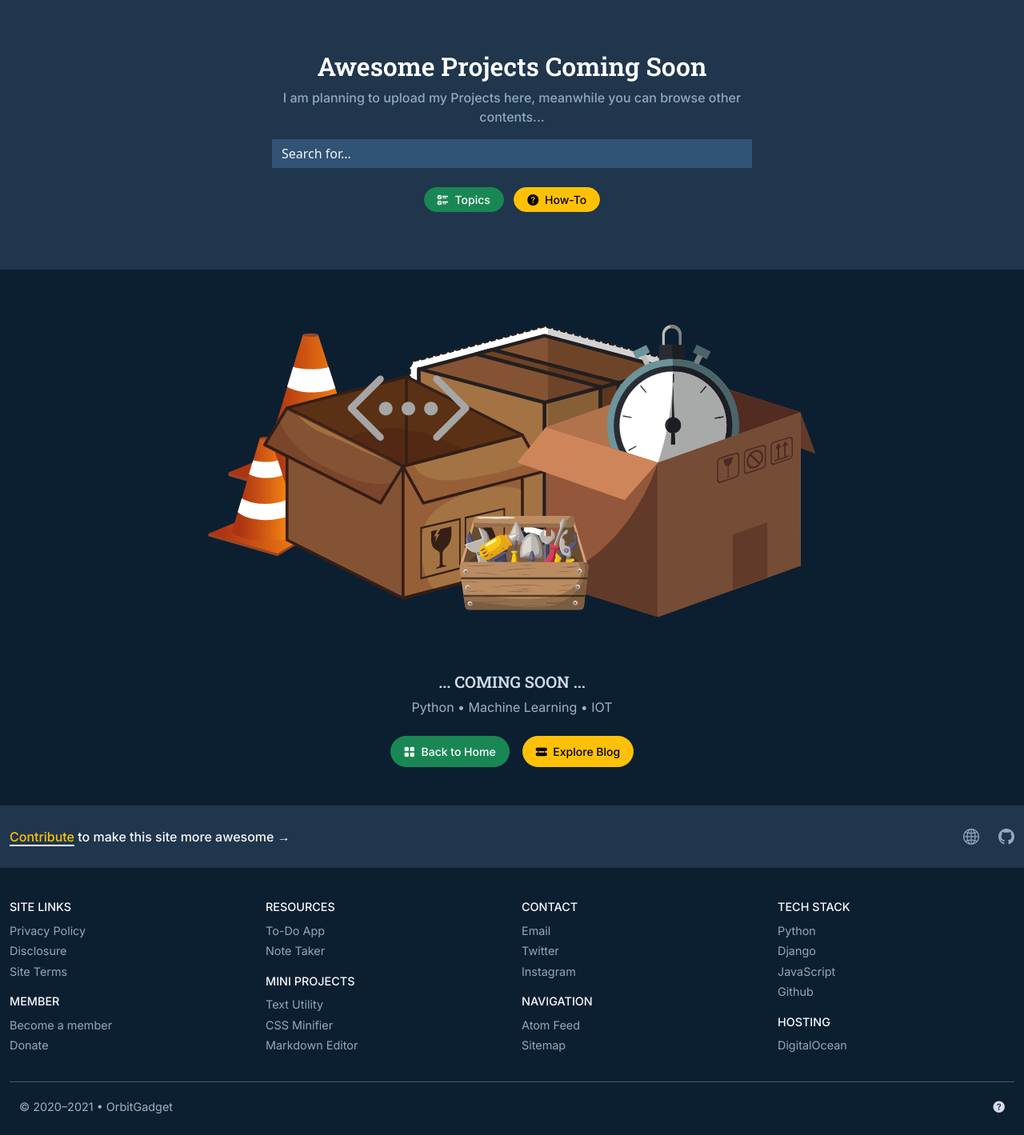
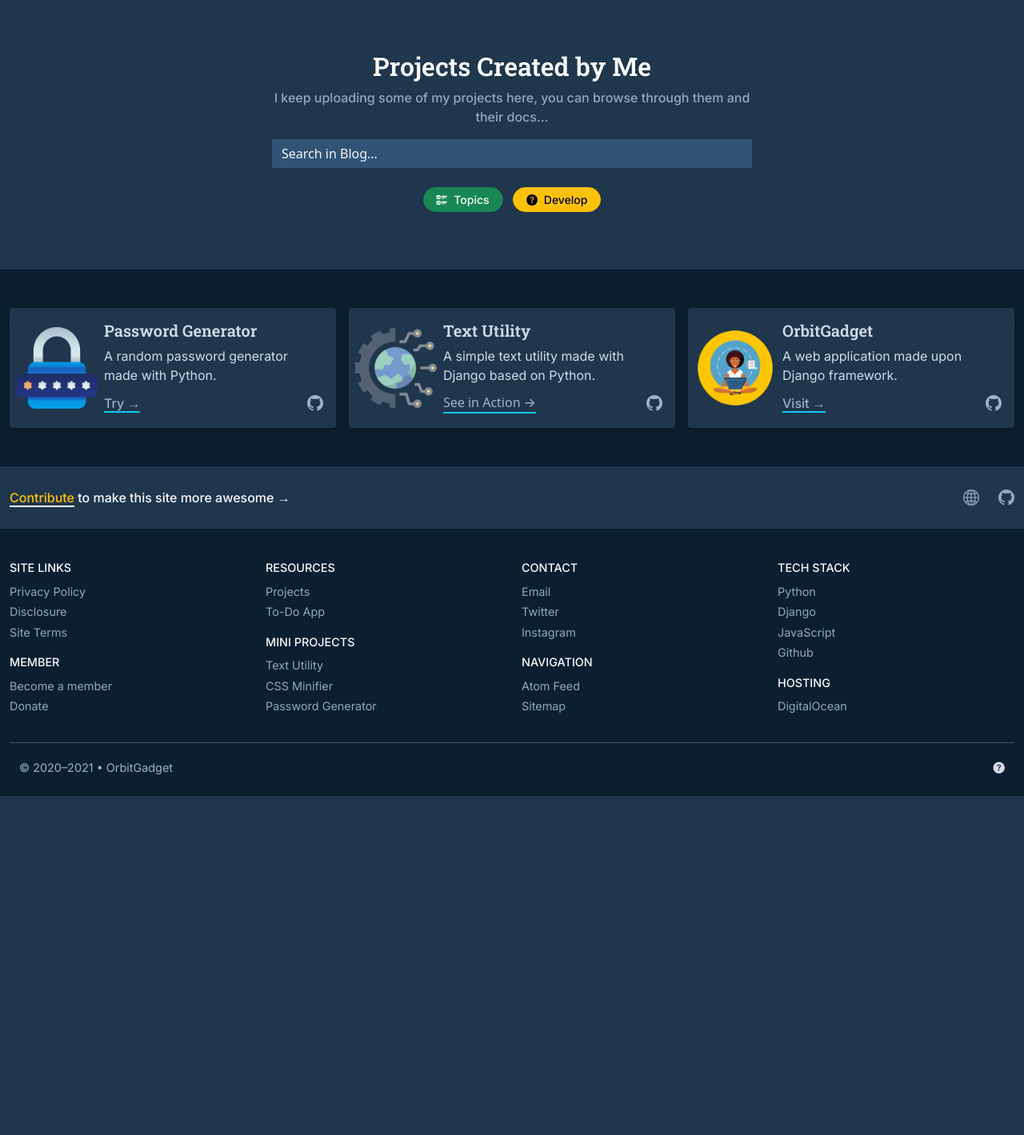
Before and after one commit to ajaycc17/chrysalis_2, a Django app: page /projects/ in a window 1280 px wide. Shown: the part 56-1475 px from the top of the page at 80% size. After the commit the page ends 1051 px from the top, so only its background shows below. Run offline with Django 3.2, Linux system fonts and the light colour scheme; some libraries are stand-ins or nearby versions.

Commit message:
password generator

```diff
--- a/blog/views.py
+++ b/blog/views.py
@@ -81,7 +81,7 @@ def blogPost(request, slug):
 
     elif catpost.count() != 0:
         postCount1 = len(catpost)
-        no_of_posts = 1
+        no_of_posts = 12
         page = request.GET.get('page')
         if page is None:
             page = 1
--- a/project/urls.py
+++ b/project/urls.py
@@ -3,4 +3,5 @@ from . import views
 
 urlpatterns = [
     path('', views.projectHome, name='projectHome'),
+    path('password-generator/', views.passGen, name='passGen'),
 ]
--- a/project/views.py
+++ b/project/views.py
@@ -1,5 +1,55 @@
 from django.shortcuts import render
+import random
 
 
 def projectHome(request):
     return render(request, 'project/index.html')
+
+
+def passGen(request):
+    digits = ['0', '1', '2', '3', '4', '5', '6', '7', '8', '9']
+    lowercase = ['a', 'b', 'c', 'd', 'e', 'f', 'g', 'h',
+                 'i', 'j', 'k', 'm', 'n', 'o', 'p', 'q',
+                 'r', 's', 't', 'u', 'v', 'w', 'x', 'y',
+                 'z']
+    uppercase = ['A', 'B', 'C', 'D', 'E', 'F', 'G', 'H',
+                 'I', 'J', 'K', 'M', 'N', 'O', 'p', 'Q',
+                 'R', 'S', 'T', 'U', 'V', 'W', 'X', 'Y',
+                 'Z']
+    special = ['@', '#', '$', '%', '=', ':', '?', '.', '/', '|', '~', '>',
+               '*', '(', ')', '<']
+    collection = digits + uppercase + lowercase + special
+
+    userInput = request.GET.get('strength')
+    try:
+        strn = int(userInput)
+        if strn < 12:
+            strn = 12
+
+        elif strn > 100:
+            strn = 100
+
+        dig = random.choice(digits)
+        low = random.choice(lowercase)
+        up = random.choice(uppercase)
+        sym = random.choice(special)
+
+        rnd_char = []
+        rnd_char.append(dig)
+        rnd_char.append(low)
+        rnd_char.append(up)
+        rnd_char.append(sym)
+
+        for i in range(strn-4):
+            rnd_char.append(random.choice(collection))
+
+        random.shuffle(rnd_char)
+        password = ""
+        for j in rnd_char:
+            password = password + j
+
+    except:
+        password = ""
+
+    context = {'password': password}
+    return render(request, 'project/passwordGenerator.html', context)
--- a/static/css/prism.css
+++ b/static/css/prism.css
@@ -186,9 +186,10 @@ div.code-toolbar > .toolbar > .toolbar-item > button{
 }
 
 div.code-toolbar > .toolbar > .toolbar-item > span{
-	color: #d1deea;
-	border: solid 2px #9c9c9c;
+	color: #ffc600;
+	font-weight: 500;
 	border-radius: 5px;
+	text-transform: uppercase;
 }
 
 div.code-toolbar > .toolbar > .toolbar-item > a:hover,
--- a/templates/base.html
+++ b/templates/base.html
@@ -379,14 +379,14 @@
           <div class="col-6 col-md-3">
             <h3 class="fw-500 text-uppercase">Resources</h3>
             <ul class="footerMenu">
+                <li><a href="/projects">Projects</a></li>
                 <li><a href="https://projects.orbitgadget.com">To-Do App</a></li>
-                <li><a href="/">Note Taker</a></li>
             </ul>
             <h3 class="fw-500 text-uppercase">Mini Projects</h3>
             <ul class="footerMenu">
               <li><a href="/">Text Utility</a></li>
               <li><a href="/">CSS Minifier</a></li>
-              <li><a href="/">Markdown Editor</a></li>
+              <li><a href="/projects/password-generator">Password Generator</a></li>
             </ul>
           </div>
           <div class="col-6 col-md-3">
--- a/templates/blog/blogPost.html
+++ b/templates/blog/blogPost.html
@@ -58,7 +58,7 @@
                   <a class="authSocial" href="https://github.com/ajaycc17"><i class="bi bi-github"></i></a>
                 </span>
               </div>
-              <p class="authBio mb-0">Ajay Choudhury is the co-founder of OrbitGadget. He is a tech geek and a constant learner with a burning passion for technology. He loves sharing his know-how with others through his projects and blog. When not coding or writing content he loves playing football or enjoying music.</p>
+              <p class="authBio mb-0">A learner and a student of technlogy. He loves sharing experiences and learning with others through his projects and blog. Along with technology, he loves playing football and enjoys listening to music and podcasts.</p>
             </div>
           </div>
         </div>
--- a/templates/project/index.html
+++ b/templates/project/index.html
@@ -5,39 +5,108 @@
 {% load static %}
 {% block body %}
 
+<!-- header section -->
+
 <section class="py-3 text-center container-fluid bg-blog">
     <div class="py-lg-5 py-3 mx-2">
         <div class="col-lg-6 col-md-8 mx-auto">
-            <h1 class="fs-2">Awesome Projects Coming Soon</h1>
+            <h1 class="fs-2">Projects Created by Me</h1>
             <p class="textCol fw-500 px-3">
-                I am planning to upload my Projects here, meanwhile you can browse other contents...
+                I keep uploading some of my projects here, you can browse through them and their docs...
             </p>
             <div class="d-block mx-3">
                 <form method="get" action="/search/" class="d-flex mb-3">
-                    <input type="search" class="form-control rounded-0 border-0" name="query" id="query" placeholder="Search for..." aria-label="Search">
+                    <input type="search" class="form-control rounded-0 border-0" name="query" id="query" placeholder="Search in Blog..." aria-label="Search">
                 </form>
             </div>
             <p class="mb-0">
                 <a href="/blog/topics" class="my-2 me-2">
                     <button type="button" class="my-2 btn btn-sm btn-success rounded-pill fw-500 px-3"><i class="bi bi-ui-checks pe-1"></i> Topics</button>
                 </a>
-                <a href="/blog/how-to" class="my-2">
-                    <button type="button" class="my-2 btn btn-sm btn-warning rounded-pill fw-500 px-3"><i class="bi bi-question-circle-fill pe-1"></i> How-To</button>
+                <a href="/blog/development" class="my-2">
+                    <button type="button" class="my-2 btn btn-sm btn-warning rounded-pill fw-500 px-3"><i class="bi bi-question-circle-fill pe-1"></i> Develop</button>
                 </a>
             </p>
         </div>
     </div>
 </section>
 
-<main class="album pt-4 py-4">
-    <div class="container">
-        <img style="max-width:800px;" class="mx-auto d-block" src="{% static 'images/Coming Soon.png' %}" alt="No Results Found" width="100%">
-        <h4 class="text-center mainText fs-5 mt-4">... COMING SOON ...</h4>
-        <p class="text-center boldText">Python • Machine Learning • IOT</p>
+<!-- main section -->
 
-        <div class="mt-4 mb-4 d-flex justify-content-center">
-            <a href="/"><button type="button" class="btn btn-sm btn-success rounded-pill fw-500 px-3 py-2 me-3"><i class="bi bi-grid-fill pe-1"></i> Back to Home</button></a>
-            <a href="/blog"><button type="button" class="btn btn-sm btn-warning rounded-pill fw-500 px-3 py-2"><i class="bi bi-hdd-rack-fill pe-1"></i> Explore Blog</button></a>
+<main class="container-fluid py-4 bg-back">
+    <div class="album py-4">
+        <div class="container">
+            <div class="row row-cols-1 row-cols-sm-2 row-cols-md-3 g-3">
+                <div class="col">
+                    <div class="card shadow bg-card">
+                        <div class="row g-0 d-flex align-items-center">
+                            <div class="col-3">
+                                <img src="{% static 'images/password-generator.png' %}" class="ms-2 img-fluid rounded-start" alt="Text Utility">
+                            </div>
+                            <div class="col-9">
+                                <div class="card-body d-flex flex-column justify-content-between">
+                                    <div class="pb-2">
+                                        <h5 class="card-title">Password Generator</h5>
+                                        <p class="card-text">A random password generator made with Python.</p>
+                                    </div>
+                                    <div class="d-flex align-items-center justify-content-between">
+                                        <a href="/projects/password-generator">
+                                            <span class="boldText fw-500 border-bottom border-2 border-info">Try →</span>
+                                        </a>
+                                        <a href="https://github.com/ajaycc17/password-generator" target="_blank" rel="noopener noreferrer">
+                                            <i class="bi bi-github fs-5 boldText"></i>
+                                        </a>
+                                    </div>
+                                </div>
+                            </div>
+                        </div>
+                    </div>
+                </div>
+                <div class="col">
+                    <div class="card shadow bg-card">
+                        <div class="row g-0 d-flex align-items-center">
+                            <div class="col-3">
+                                <img src="{% static 'images/minifier.png' %}" class="ms-2 img-fluid rounded-start" alt="Code Minifier">
+                            </div>
+                            <div class="col-9">
+                                <div class="card-body d-flex flex-column justify-content-between">
+                                    <div class="pb-2">
+                                        <h5 class="card-title">Text Utility</h5>
+                                        <p class="card-text">A simple text utility made with Django based on Python.</p>
+                                    </div>
+                                    <div class="d-flex align-items-center justify-content-between">
+                                        <span class="boldText fw-500 border-bottom border-2 border-info">See in Action →</span>
+                                        <i class="bi bi-github fs-5 boldText"></i>
+                                    </div>
+                                </div>
+                            </div>
+                        </div>
+                    </div>
+                </div>
+                <div class="col">
+                    <div class="card shadow bg-card">
+                        <div class="row g-0 d-flex align-items-center">
+                            <div class="col-3">
+                                <img src="{% static 'images/orbitgadget-project.png' %}" class="ms-2 img-fluid rounded-start" alt="OrbitGadget">
+                            </div>
+                            <div class="col-9">
+                                <div class="card-body d-flex flex-column justify-content-between">
+                                    <div class="pb-2">
+                                        <h5 class="card-title">OrbitGadget</h5>
+                                        <p class="card-text">A web application made upon Django framework.</p>
+                                    </div>
+                                    <div class="d-flex align-items-center justify-content-between">
+                                        <a href="/">
+                                            <span class="boldText fw-500 border-bottom border-2 border-info">Visit →</span>
+                                        </a>
+                                            <a href="#"><i class="bi bi-github fs-5 boldText"></i></a>
+                                    </div>
+                                </div>
+                            </div>
+                        </div>
+                    </div>
+                </div>
+            </div>
         </div>
     </div>
 </main>
```
Also changed, not shown: templates/home/home.html (+16 -10 lines), templates/project/passwordGenerator.html (added, +32 -0 lines), static/images/orbitgadget-project.png (added), static/images/password-generator.png (added), static/images/text-utility.png (deleted).
